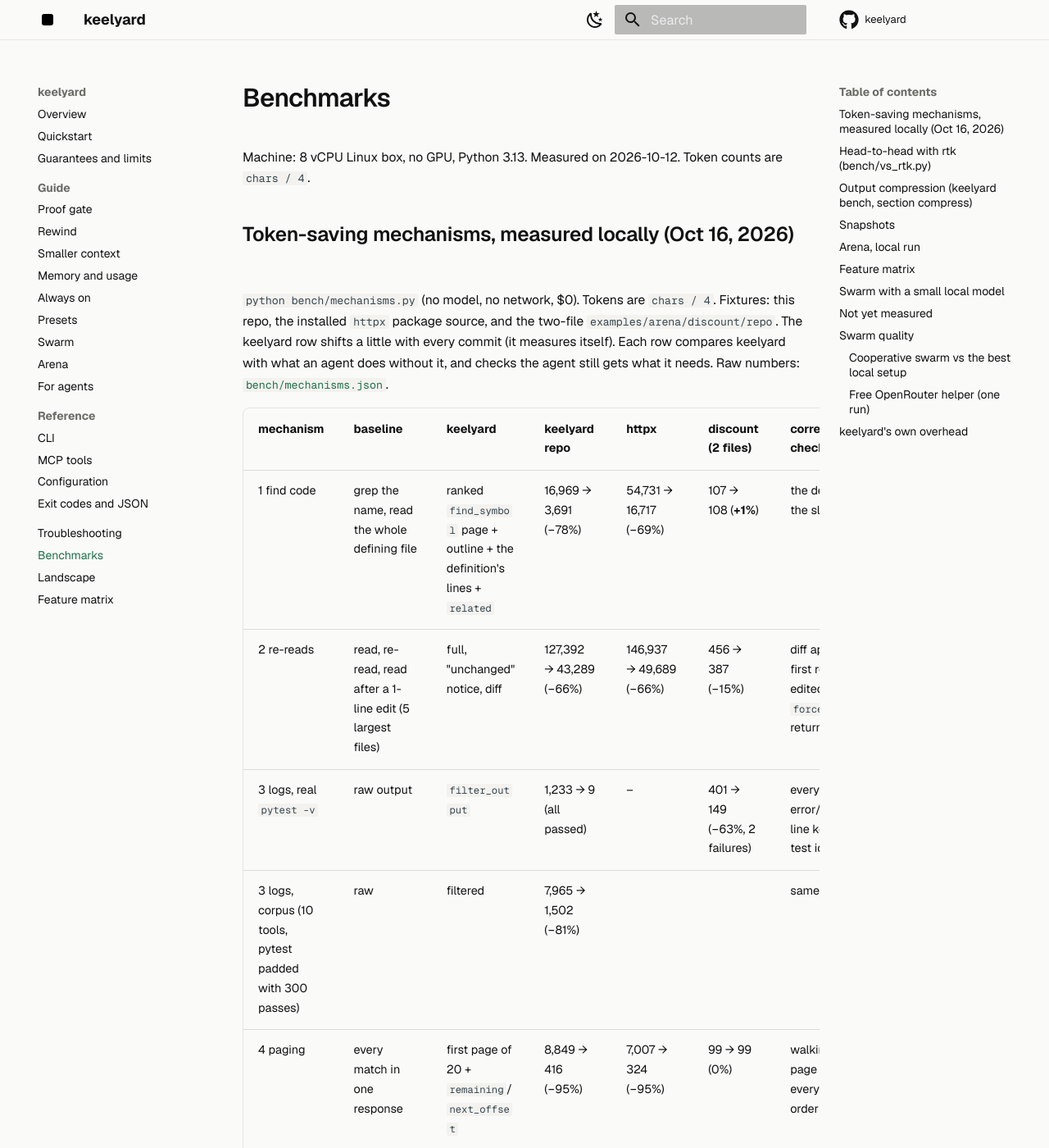
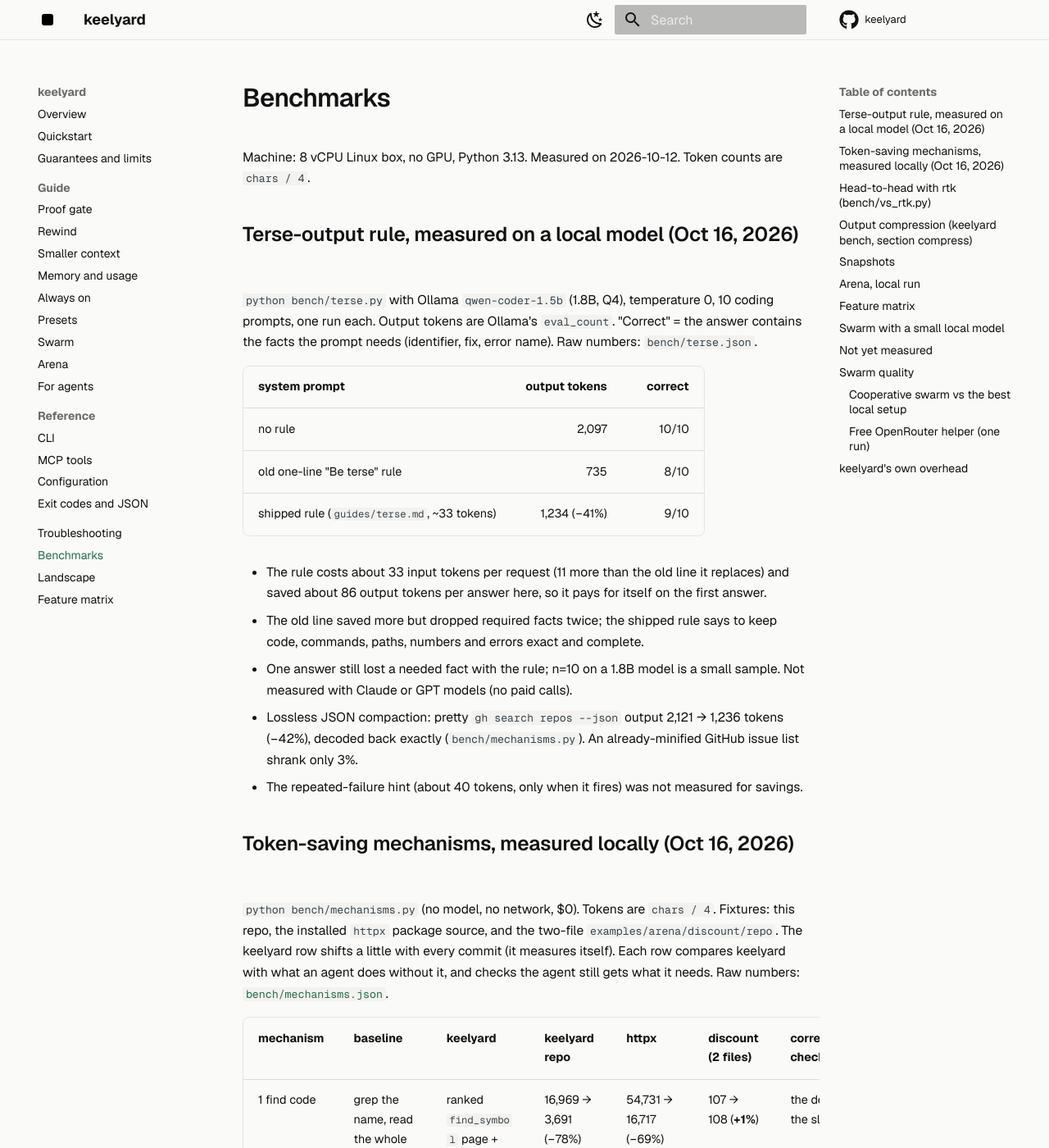
Before and after one commit to Enard52/keelyard, an MkDocs documentation site: the page built from docs/BENCHMARKS.md, in a window 1280 px wide and 1400 px high. Shown: the whole window at 82% size. Built offline with MkDocs 1.6.1 and Material for MkDocs 9.7.7, drawn with Linux system fonts in a browser that asks for light colours; comment, search, counter and statistics services are not loaded.

Commit message:
docs: research survey, inspirations in README, terse/JSON/repeat-hint in guarantees, benchmarks, changelog

```diff
--- a/docs/BENCHMARKS.md
+++ b/docs/BENCHMARKS.md
@@ -1,6 +1,28 @@
 # Benchmarks
 
 Machine: 8 vCPU Linux box, no GPU, Python 3.13. Measured on 2026-10-12. Token counts are `chars / 4`.
+
+## Terse-output rule, measured on a local model (Oct 16, 2026)
+
+`python bench/terse.py` with Ollama `qwen-coder-1.5b` (1.8B, Q4), temperature 0, 10 coding prompts, one run each.
+Output tokens are Ollama's `eval_count`. "Correct" = the answer contains the facts the prompt needs
+(identifier, fix, error name). Raw numbers: `bench/terse.json`.
+
+| system prompt | output tokens | correct |
+|---|---:|---:|
+| no rule | 2,097 | 10/10 |
+| old one-line "Be terse" rule | 735 | 8/10 |
+| shipped rule (`guides/terse.md`, ~33 tokens) | 1,234 (−41%) | 9/10 |
+
+- The rule costs about 33 input tokens per request (11 more than the old line it replaces) and saved about 86
+  output tokens per answer here, so it pays for itself on the first answer.
+- The old line saved more but dropped required facts twice; the shipped rule says to keep code, commands,
+  paths, numbers and errors exact and complete.
+- One answer still lost a needed fact with the rule; n=10 on a 1.8B model is a small sample. Not measured with
+  Claude or GPT models (no paid calls).
+- Lossless JSON compaction: pretty `gh search repos --json` output 2,121 → 1,236 tokens (−42%), decoded back
+  exactly (`bench/mechanisms.py`). An already-minified GitHub issue list shrank only 3%.
+- The repeated-failure hint (about 40 tokens, only when it fires) was not measured for savings.
 
 ## Token-saving mechanisms, measured locally (Oct 16, 2026)
 
```
Also changed, not shown: BENCHMARKS.md (+22 -0 lines), CHANGELOG.md (+8 -0 lines), README.md (+15 -1 lines), docs/cli.md (+7 -2 lines), docs/guarantees.md (+6 -0 lines), docs/research/ideas.md (added, +84 -0 lines), 1 other file.
